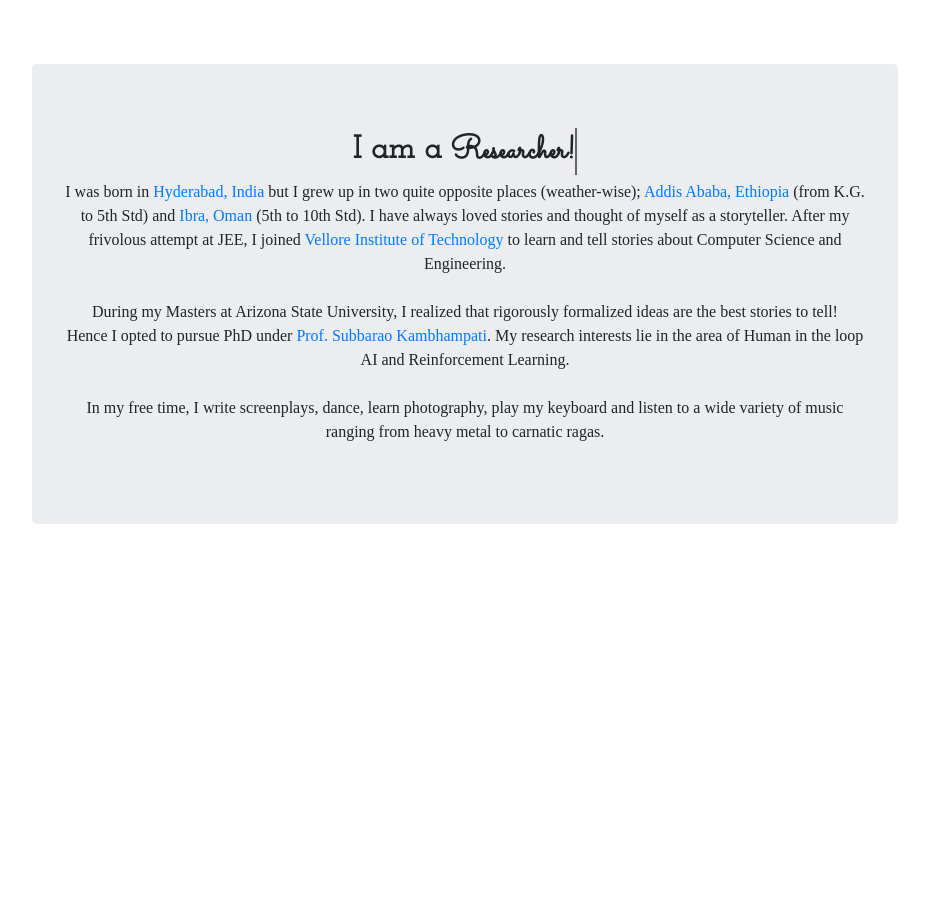
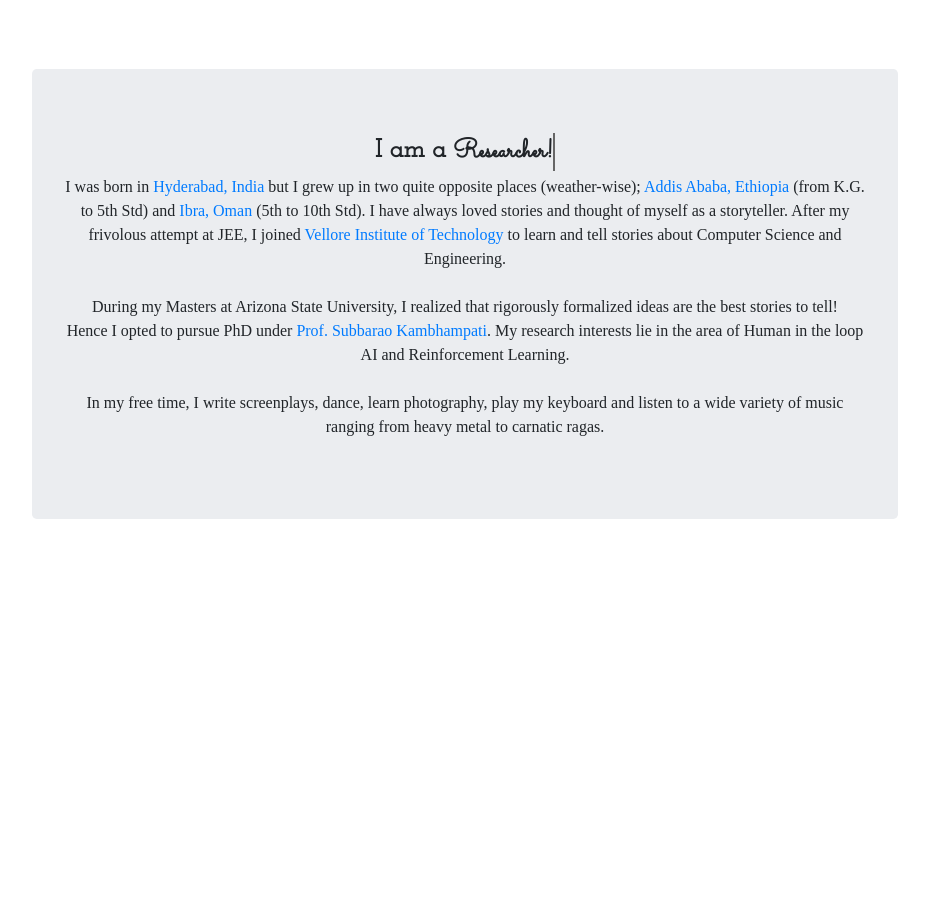
Before and after one commit to karthikv792/karthikv792.github.io, a plain HTML site: page index.html in a window 1280 px wide. Shown: the part 1340-2245 px from the top of the page, without its empty margins (175-1104 px from the left). Drawn offline with nearby package versions, Linux system fonts and the light colour scheme; a web font is replaced by a local one.

Commit message:
rel-attr2

```diff
--- a/css/styles.css
+++ b/css/styles.css
@@ -81,6 +81,9 @@ html {
     font-size: 2.25vw !important;
 
 }
+.rotatetext{
+    font-size: 2vw;
+}
 .container-fluid {
   width: 70% !important;
 }
--- a/index.html
+++ b/index.html
@@ -95,7 +95,7 @@ gtag('config', 'G-CMTF7Z04GB');
       </nav>
     <div class="container-fluid justify-content-center">
         <div class="jumbotron text-center">
-            <h2> <a style="font-family: var(--fontthree); font-weight: bold">I am a</a>
+            <h2 class="rotatetext"> <a style="font-family: var(--fontthree); font-weight: bold">I am a</a>
   <span
      class="txt-rotate"
      style="font-family: var(--fonttwo); font-weight: bold"
```
